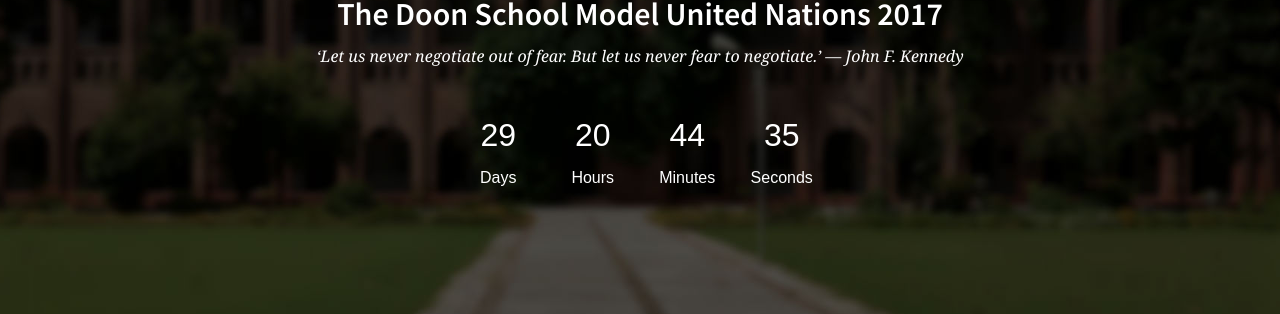
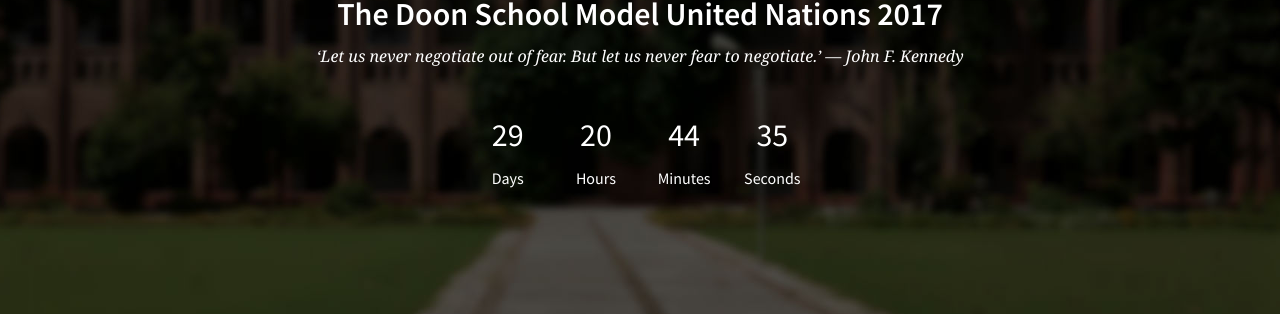
Before and after one commit to pratinav/dsmun17.com, a Jekyll site: the page built from index.html, in a window 1280 px wide. Shown: the part 419-733 px from the top of the page. Built offline with Jekyll 4.4.1, drawn with Linux system fonts in a browser that asks for light colours.

Commit message:
Make countdown inherit font family

```diff
--- a/css/style.css
+++ b/css/style.css
@@ -572,7 +572,8 @@
   max-width: 600px;
 }
 
-#contact form input, #contact form textarea {
+#contact form input,
+#contact form textarea {
   background: none;
   border: none;
   border-bottom: 1.5px solid #1086d6;
@@ -586,12 +587,16 @@
   transition: opacity 200ms;
 }
 
-#contact form input:focus, #contact form textarea:focus {
+#contact form input:focus,
+#contact form textarea:focus {
   opacity: 1;
   outline: none;
 }
 
-#contact form input:hover, #contact form input:active, #contact form textarea:hover, #contact form textarea:active {
+#contact form input:hover,
+#contact form input:active,
+#contact form textarea:hover,
+#contact form textarea:active {
   opacity: 1;
 }
 
@@ -727,7 +732,7 @@
 
 #countdown {
   display: inline-block;
-  font-family: sans-serif;
+  font-family: inherit;
   font-size: 2rem;
   font-weight: 100;
   position: absolute;
```
